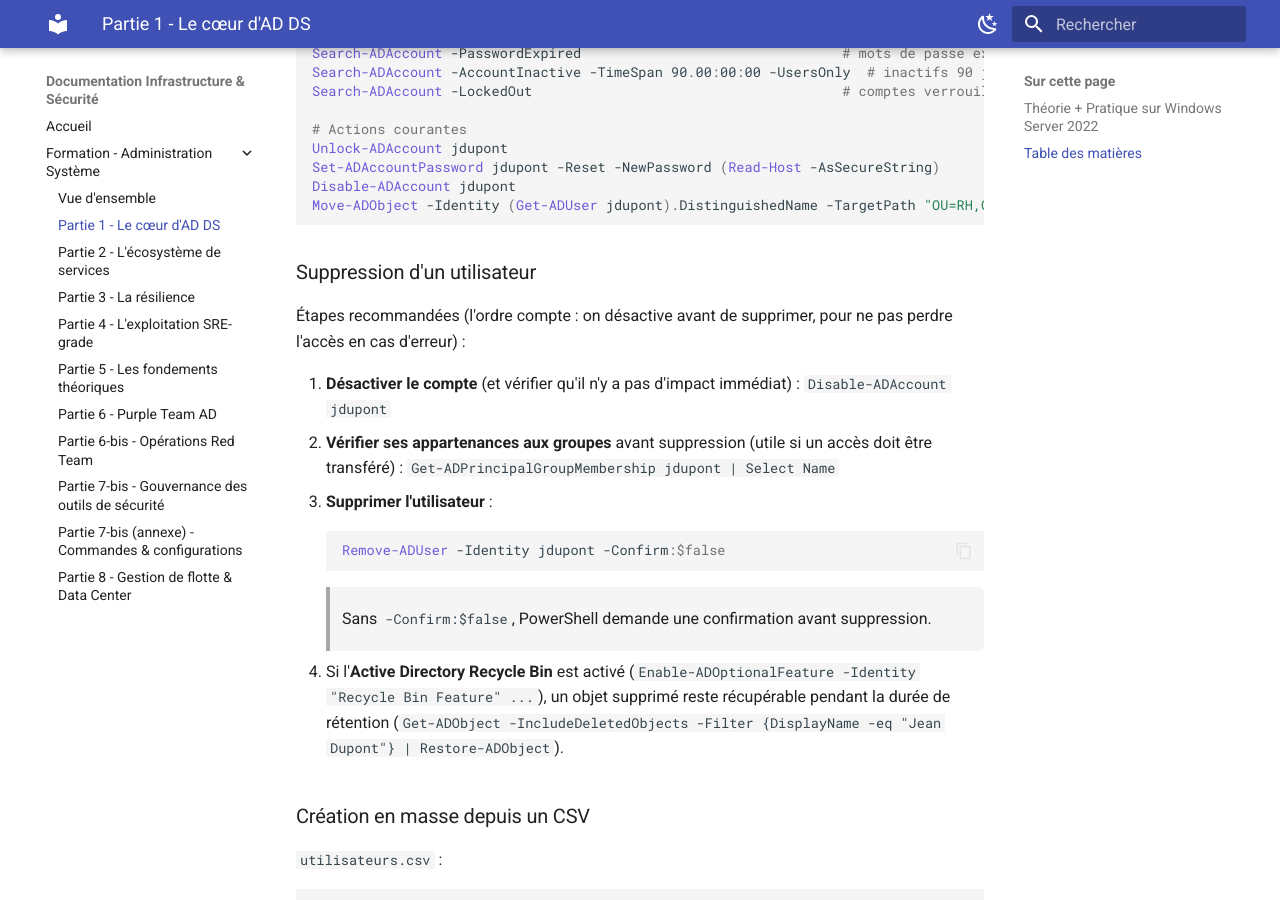
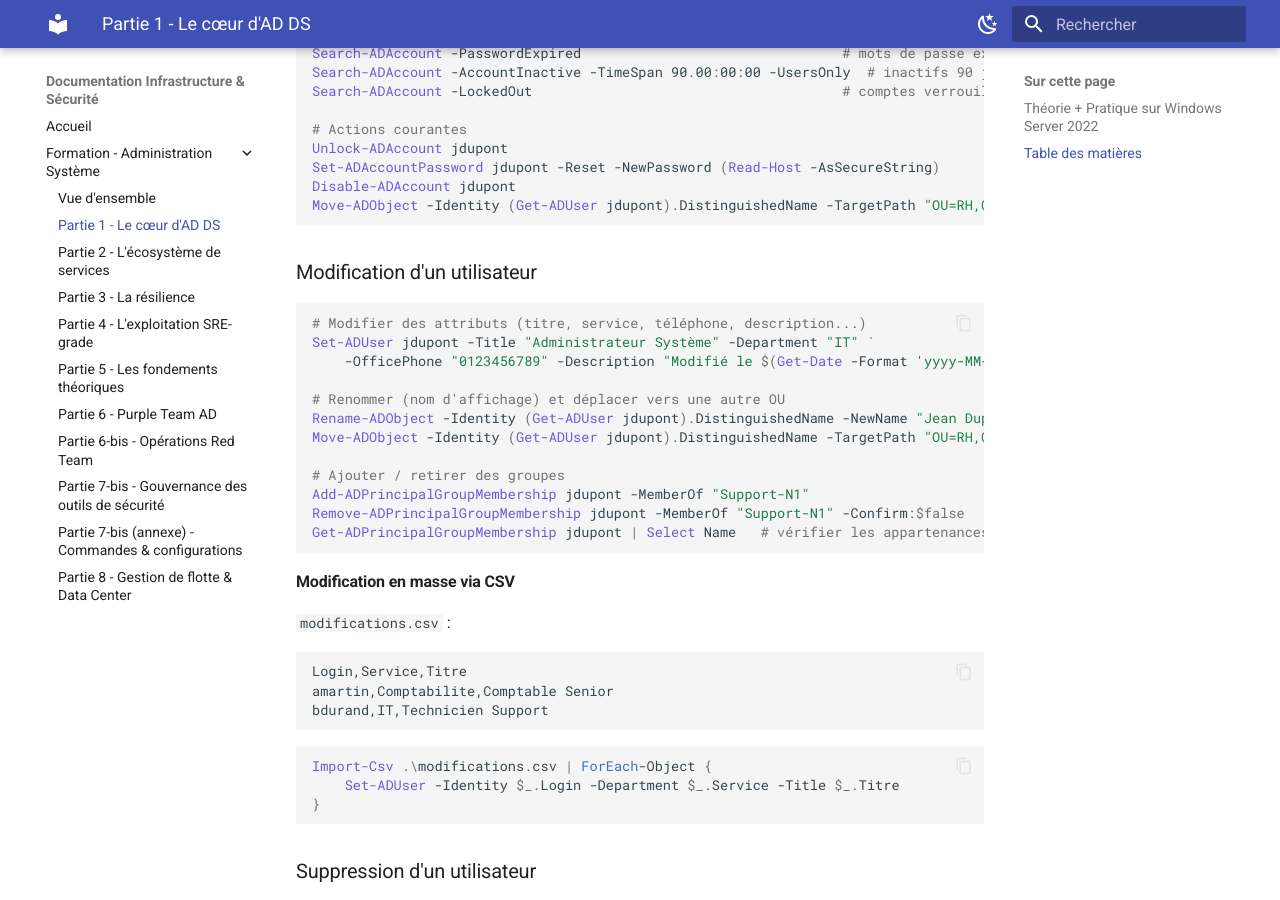
Before and after one commit to andrihan/Active-Directory, an MkDocs documentation site: the page built from docs/01-fondations.md, in a window 1280 px wide and 900 px high, scrolled down 12335 px. Built offline with MkDocs 1.6.1 and Material for MkDocs 9.7.7, drawn with Linux system fonts in a browser that asks for light colours.

Commit message:
docs: ajouter la modification d'un utilisateur AD

````diff
--- a/docs/01-fondations.md
+++ b/docs/01-fondations.md
@@ -402,6 +402,38 @@ Unlock-ADAccount jdupont
 Set-ADAccountPassword jdupont -Reset -NewPassword (Read-Host -AsSecureString)
 Disable-ADAccount jdupont
 Move-ADObject -Identity (Get-ADUser jdupont).DistinguishedName -TargetPath "OU=RH,OU=Utilisateurs,OU=CORP,DC=corp,DC=lab,DC=local"
+```
+
+### Modification d'un utilisateur
+
+```powershell
+# Modifier des attributs (titre, service, téléphone, description...)
+Set-ADUser jdupont -Title "Administrateur Système" -Department "IT" `
+    -OfficePhone "0123456789" -Description "Modifié le $(Get-Date -Format 'yyyy-MM-dd')"
+
+# Renommer (nom d'affichage) et déplacer vers une autre OU
+Rename-ADObject -Identity (Get-ADUser jdupont).DistinguishedName -NewName "Jean Dupont-Martin"
+Move-ADObject -Identity (Get-ADUser jdupont).DistinguishedName -TargetPath "OU=RH,OU=Utilisateurs,OU=CORP,DC=corp,DC=lab,DC=local"
+
+# Ajouter / retirer des groupes
+Add-ADPrincipalGroupMembership jdupont -MemberOf "Support-N1"
+Remove-ADPrincipalGroupMembership jdupont -MemberOf "Support-N1" -Confirm:$false
+Get-ADPrincipalGroupMembership jdupont | Select Name   # vérifier les appartenances actuelles
+```
+
+#### Modification en masse via CSV
+
+`modifications.csv` :
+```csv
+Login,Service,Titre
+amartin,Comptabilite,Comptable Senior
+bdurand,IT,Technicien Support
+```
+
+```powershell
+Import-Csv .\modifications.csv | ForEach-Object {
+    Set-ADUser -Identity $_.Login -Department $_.Service -Title $_.Titre
+}
 ```
 
 ### Suppression d'un utilisateur
````
